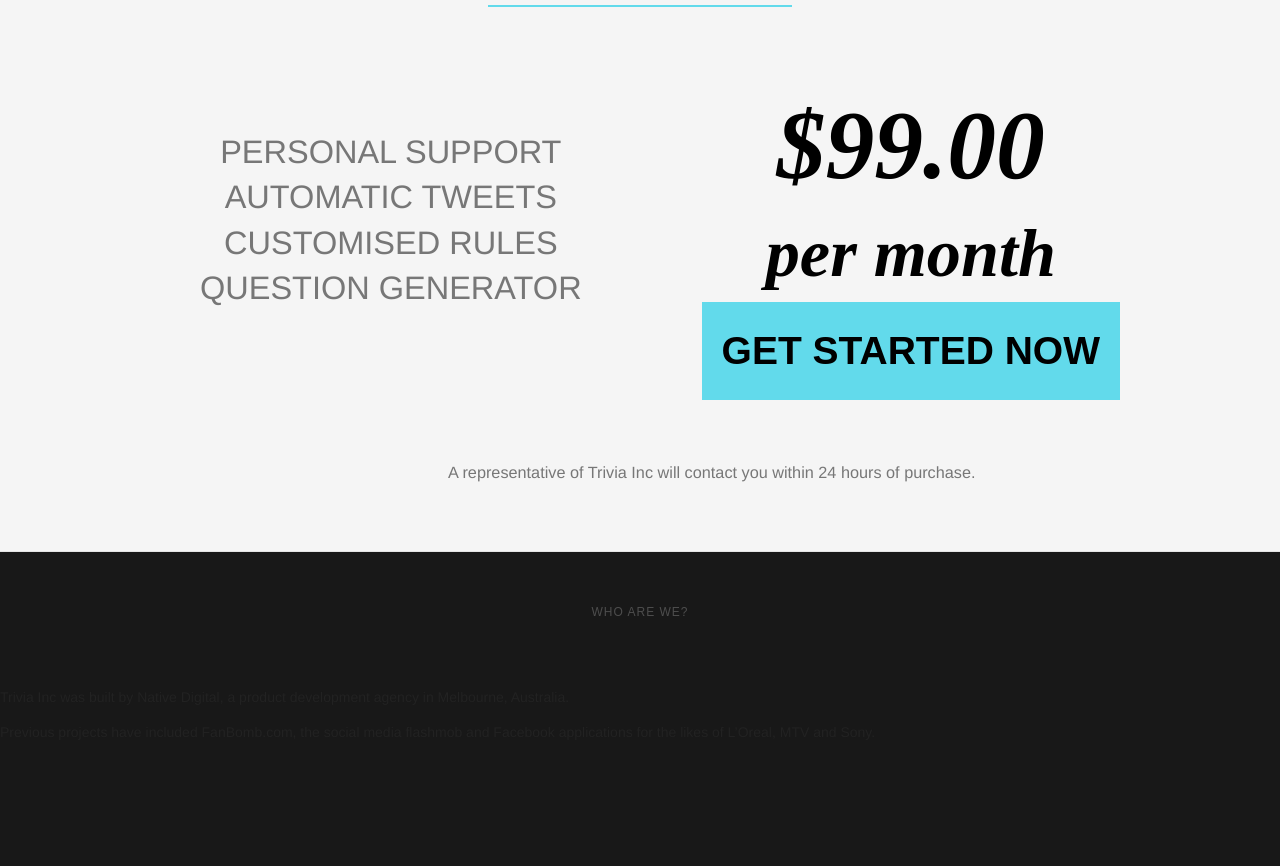
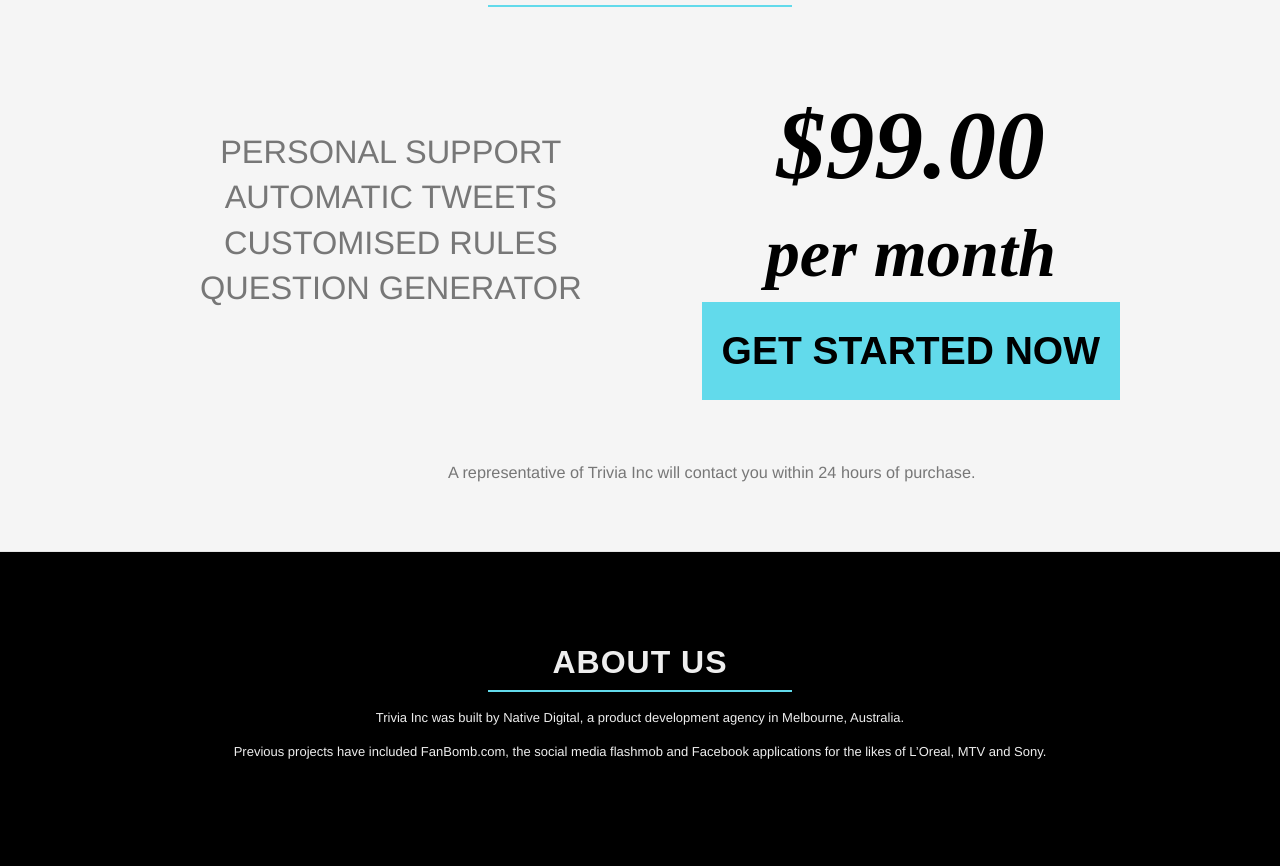
Before and after one commit to atroche/twitter-inc, a plain HTML site: page index.html in a window 1280 px wide. Shown: the part 3485-4351 px from the top of the page. Before the commit the page ends 4242 px from the top, so only its background shows below. Drawn offline with nearby package versions, Linux system fonts and the light colour scheme; a web font is replaced by a local one.

Commit message:
Did pricing and footer

```diff
--- a/assets/ours.css
+++ b/assets/ours.css
@@ -233,3 +233,12 @@ p#will-contact {
   background-color: #62DAEB;
   font-style: normal;
 }
+
+div.last {
+  background-color: black;
+  color: #EEE;
+}
+
+div.last h1 {
+  color: #EEE ! important;
+}
--- a/index.html
+++ b/index.html
@@ -173,28 +173,32 @@
   </article>
   </div>
 
+
+  <div class="tour-row last">
+  <article class="all-in-one">
+    <div class="content">
+      <header class="center">
+        <h1 class="centered-fettuccine">About Us</h1>
+      </header>
+      <div style="text-align:center">
+        <p>
+          Trivia Inc was built by Native Digital, a product development agency in Melbourne, Australia.
+        </p>
+        <p>
+          Previous projects have included FanBomb.com, the social media flashmob and Facebook applications for the likes of L’Oreal, MTV and Sony.
+        </p>
+      </div>
+    </div>
+  </article>
+  </div>
+
+
+
       </div>
     </div><!-- end #mainContent -->
 
   </section><!-- end #page -->
 </div>
-<div id="footerWrapper">
-
-        <div class="this-is-squarespace">
-          <p>
-            Who are we?
-          </p>
-        </div>
-
-        <p>
-          Trivia Inc was built by Native Digital, a product development agency in Melbourne, Australia.
-        </p>
-
-        <p>
-          Previous projects have included FanBomb.com, the social media flashmob and Facebook applications for the likes of L’Oreal, MTV and Sony.
-        </p>
-
-      </div><!-- end #footerWrapper -->
 
     </div><!-- end #canvas -->
   </div><!-- end #canvasWrapper -->
```
Lines whose indentation alone changed are shown as unchanged.
